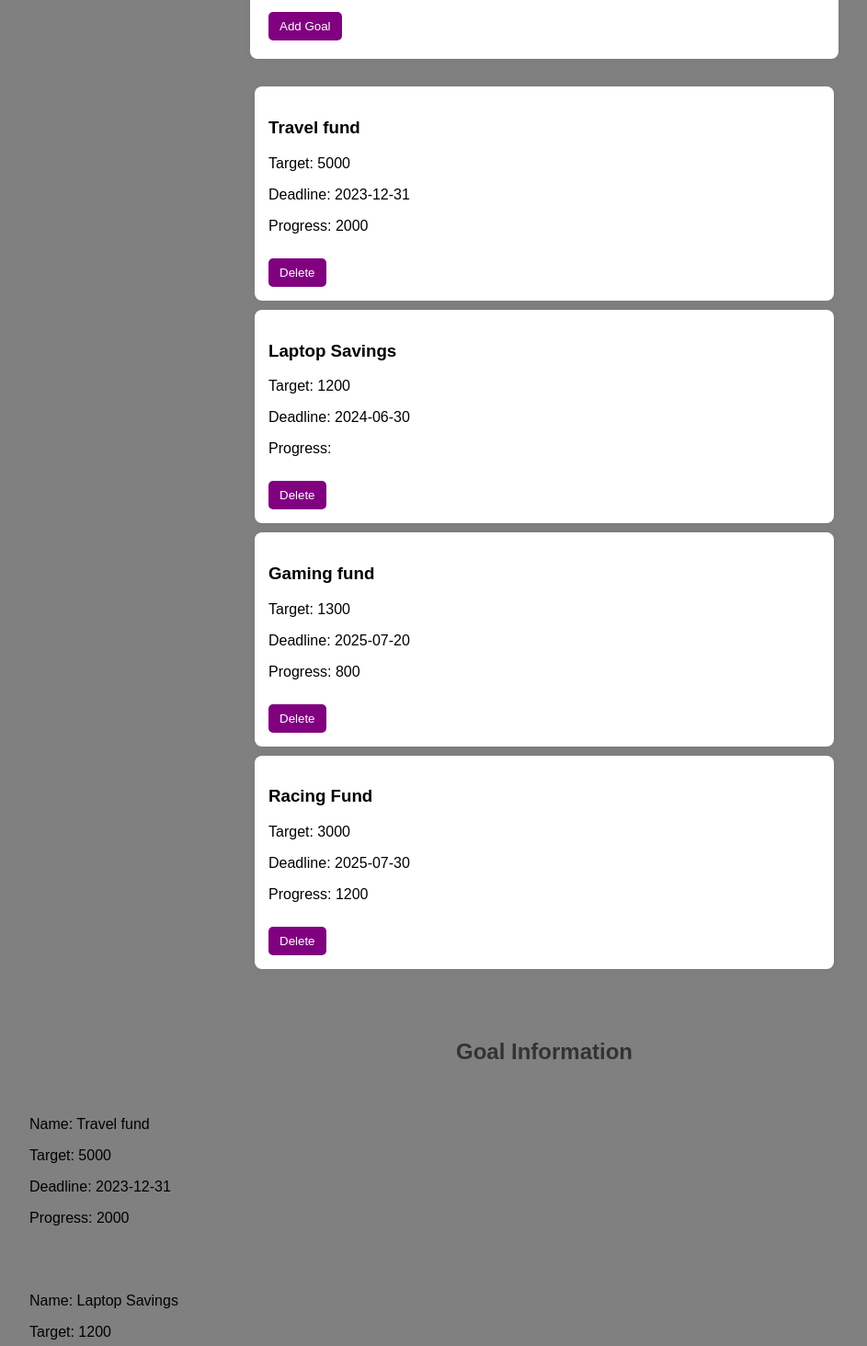
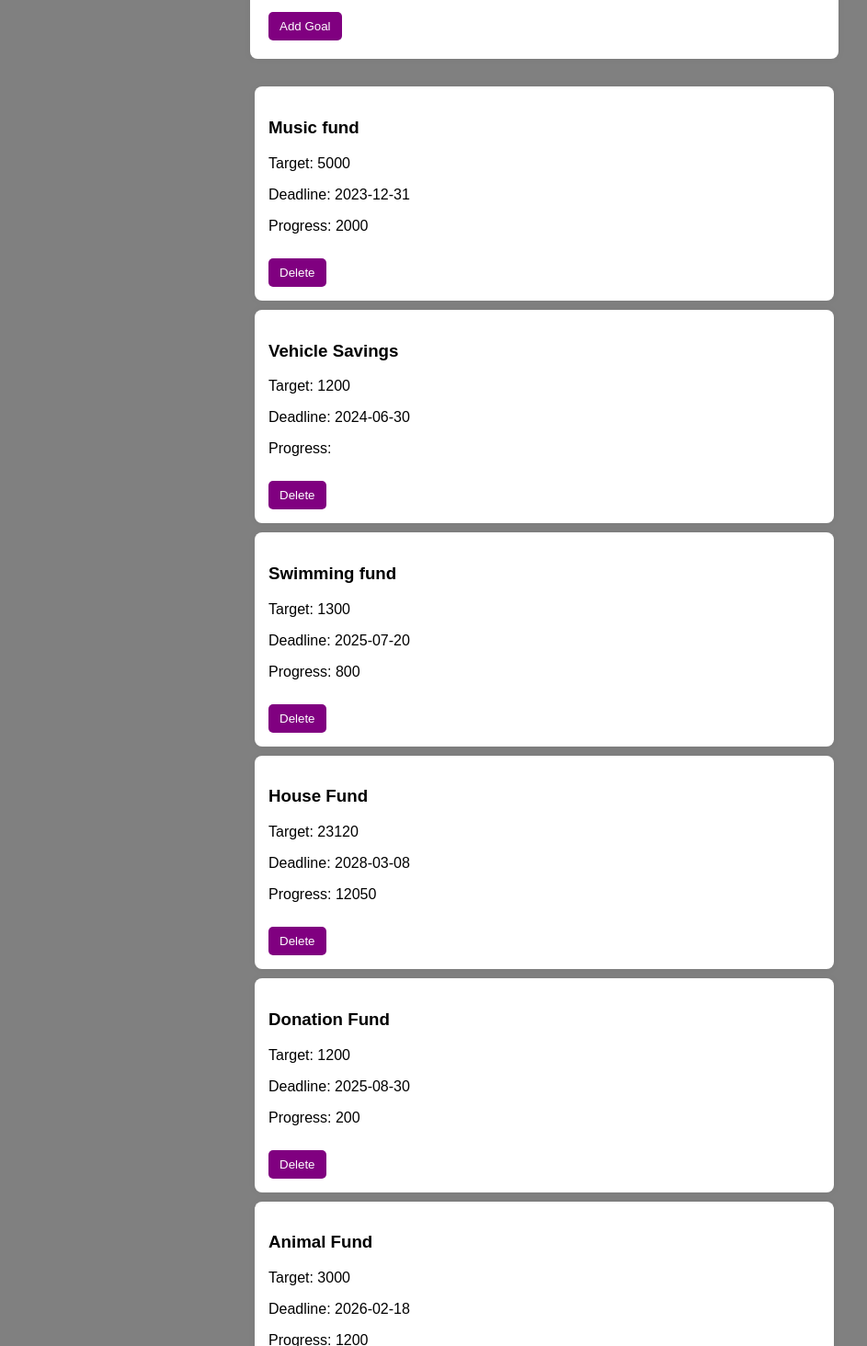
Before and after one commit to Daniel-commits392/Smart-Goal_planner, a React (Vite) app: page / in a window 1280 px wide. Shown: the part 466-1930 px from the top of the page at 92% size, without its empty margins (48-991 px from the left). Built offline with nearby package versions, Linux system fonts and the light colour scheme; data requests are answered from the project's data file.

Commit message:
changed db.json

```diff
--- a/db.json
+++ b/db.json
@@ -2,31 +2,76 @@
   "goals": [
     {
       "id": "1",
-      "name": "Travel fund",
+      "name": "Music fund",
       "target": 5000,
       "progress": 2000,
       "deadline": "2023-12-31"
     },
     {
       "id": "2",
-      "name": "Laptop Savings",
+      "name": "Vehicle Savings",
       "target": 1200,
       "Progress": 800,
       "deadline": "2024-06-30"
     },
     {
-      "id": "cf0c",
-      "name": "Gaming fund",
+      "id": "3",
+      "name": "Swimming fund",
       "target": 1300,
       "deadline": "2025-07-20",
       "progress": 800
     },
     {
-      "id": "13c5",
-      "name": "Racing Fund",
+      "id": "4",
+      "name": "House Fund",
+      "target": 23120,
+      "deadline": "2028-03-08",
+      "progress": 12050
+    },
+    {
+       "id": "5",
+      "name": "Donation Fund",
+      "target": 1200,
+      "deadline": "2025-08-30",
+      "progress": 200
+    },
+      {
+       "id": "6",
+      "name": "Animal Fund",
+      "target": 3000,
+      "deadline": "2026-02-18",
+      "progress": 1200
+    },
+      {
+       "id": "7",
+      "name": "Tourist Fund",
       "target": 3000,
       "deadline": "2025-07-30",
       "progress": 1200
+    },  {
+       "id": "8",
+      "name": "Electronic  Fund",
+      "target": 3000,
+      "deadline": "2025-9-10",
+      "progress": 1200
+    },  {
+       "id": "9",
+      "name": "Begginer Fund",
+      "target": 1000,
+      "deadline": "2025-10-05",
+      "progress": 1200
+    },  {
+       "id": "10",
+      "name": " Driving Fund",
+      "target": 6000,
+      "deadline": "2027-05-30",
+      "progress": 1200
+    },  {
+       "id": "11",
+      "name": "Village Fund",
+      "target": 113000,
+      "deadline": "2026-09-20",
+      "progress": 12000
     }
   ]
 }
--- a/src/App.jsx
+++ b/src/App.jsx
@@ -1,7 +1,8 @@
 import React, { useState,useEffect } from 'react';
-import Information from './Components/Goal-Info';
+import Information from './Components/Goal-Information';
 import GoalList from './Components/GoalList';
 import'./Components/style.css';
+
 function App () {
   const [goals, setGoals] = useState([]);
 
--- a/src/Components/GoalList.jsx
+++ b/src/Components/GoalList.jsx
@@ -3,7 +3,7 @@ import GoalForm from "./GoalForm";
 function GoalList ({goals, onAddGoal,onDeleteGoal}) {
     return (
         <div>
-            <h2>Goal List</h2>
+            <h2>The Goal List</h2>
             <GoalForm onAddGoal={onAddGoal} />
            <ul>
                 {goals.map(goal => (
```
Also changed, not shown: src/Components/DepositForm.jsx (deleted), src/Components/Goal-Information.jsx (renamed from src/Components/Goal-Info.jsx), src/Components/Overviewl.jsx (deleted), src/Components/Progress.jsx (deleted).
